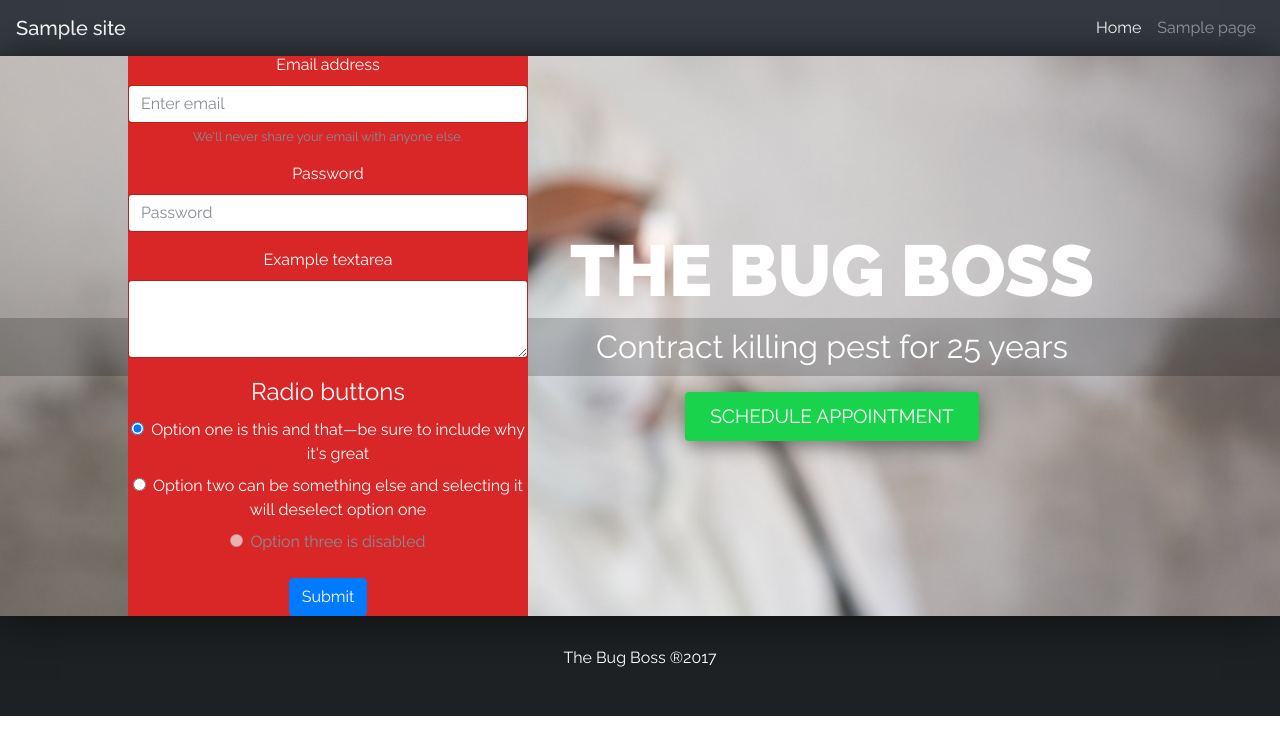
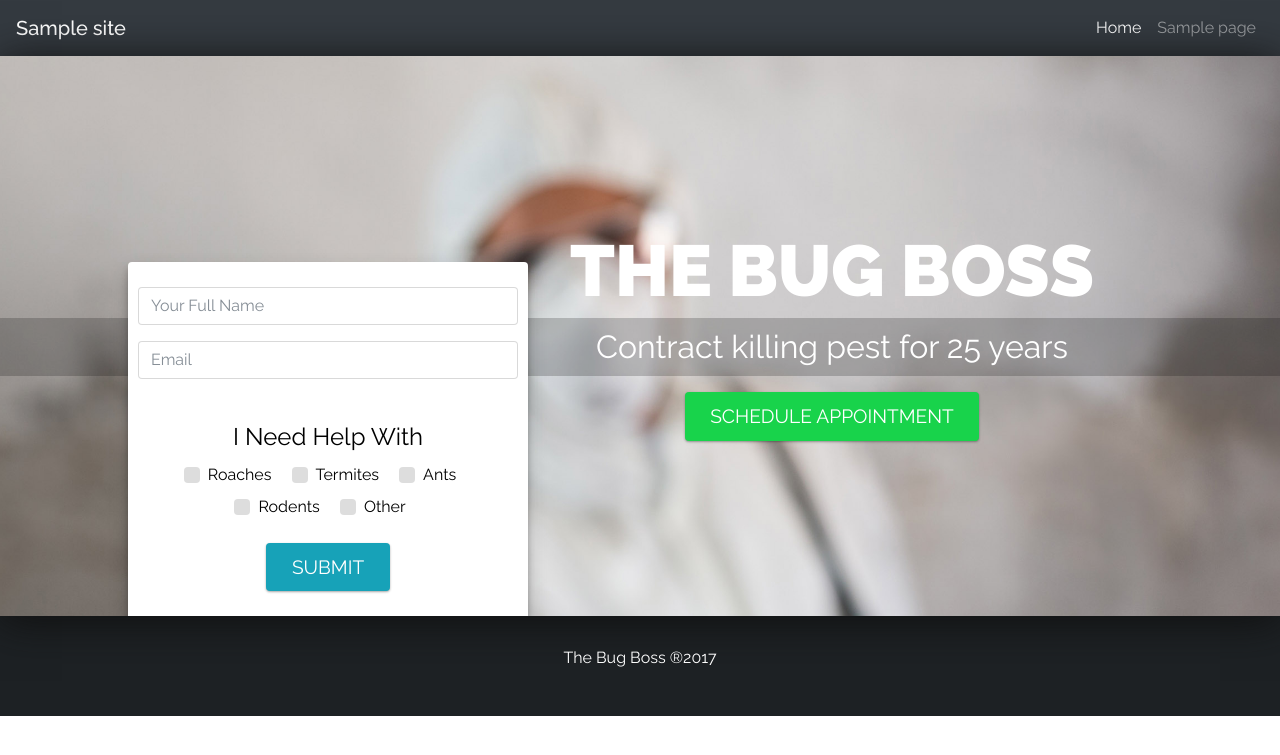
Before and after one commit to drewpyd85/Bugboss, a WordPress theme: template wp-content/themes/understrap/page-templates/home.php in a window 1280 px wide; the page is wider, and only the part inside the window is pictured. Shown: the top 755 px of that part. Run offline with PHP 8.4 and a stand-in for WordPress, Linux system fonts and the light colour scheme; the site name, menu and one post (Sample post) are stand-ins, and other content is empty; some libraries are stand-ins or nearby versions.

Commit message:
adjusted form

```diff
--- a/wp-content/themes/understrap/page-templates/inc/home-hero.php
+++ b/wp-content/themes/understrap/page-templates/inc/home-hero.php
@@ -21,47 +21,57 @@
 
         </div>
 
-        <div class="hero-form">
+        <div class="hero-form rounded-top">
 
                 <form>
+
                     <div class="form-group">
-                        <label for="exampleInputEmail1">Email address</label>
-                        <input type="email" class="form-control" id="exampleInputEmail1" aria-describedby="emailHelp" placeholder="Enter email">
-                        <small id="emailHelp" class="form-text text-muted">We'll never share your email with anyone else.</small>
-                    </div>
-                    <div class="form-group">
-                        <label for="exampleInputPassword1">Password</label>
-                        <input type="password" class="form-control" id="exampleInputPassword1" placeholder="Password">
+<!--                        <label for="exampleInputName1">Name</label>-->
+                        <input type="name" class="form-control" id="exampleInputName1" aria-describedby="nameHelp" placeholder="Your Full Name">
                     </div>
 
                     <div class="form-group">
-                        <label for="exampleTextarea">Example textarea</label>
-                        <textarea class="form-control" id="exampleTextarea" rows="3"></textarea>
+<!--                        <label for="exampleInputEmail1">Email</label>-->
+                        <input type="email" class="form-control" id="exampleInputEmail1" placeholder="Email">
+                        <small id="emailHelp" class="form-text text-muted">We'll never share your email with anyone else.</small>
                     </div>
 
                     <fieldset class="form-group">
-                        <legend>Radio buttons</legend>
-                        <div class="form-check">
-                            <label class="form-check-label">
-                                <input type="radio" class="form-check-input" name="optionsRadios" id="optionsRadios1" value="option1" checked>
-                                Option one is this and that&mdash;be sure to include why it's great
-                            </label>
-                        </div>
-                        <div class="form-check">
-                        <label class="form-check-label">
-                            <input type="radio" class="form-check-input" name="optionsRadios" id="optionsRadios2" value="option2">
-                            Option two can be something else and selecting it will deselect option one
-                          </label>
-                        </div>
-                        <div class="form-check disabled">
-                        <label class="form-check-label">
-                            <input type="radio" class="form-check-input" name="optionsRadios" id="optionsRadios3" value="option3" disabled>
-                            Option three is disabled
-                          </label>
-                        </div>
+                        <legend>I Need Help With</legend>
+
+                        <label class="custom-control custom-checkbox">
+                          <input type="checkbox" class="custom-control-input">
+                          <span class="custom-control-indicator"></span>
+                          <span class="custom-control-description">Roaches</span>
+                        </label>
+
+                        <label class="custom-control custom-checkbox">
+                          <input type="checkbox" class="custom-control-input">
+                          <span class="custom-control-indicator"></span>
+                          <span class="custom-control-description">Termites</span>
+                        </label>
+
+                        <label class="custom-control custom-checkbox">
+                          <input type="checkbox" class="custom-control-input">
+                          <span class="custom-control-indicator"></span>
+                          <span class="custom-control-description">Ants</span>
+                        </label>
+
+                        <label class="custom-control custom-checkbox">
+                          <input type="checkbox" class="custom-control-input">
+                          <span class="custom-control-indicator"></span>
+                          <span class="custom-control-description">Rodents</span>
+                        </label>
+
+                        <label class="custom-control custom-checkbox">
+                          <input type="checkbox" class="custom-control-input">
+                          <span class="custom-control-indicator"></span>
+                          <span class="custom-control-description">Other</span>
+                        </label>
+
                     </fieldset>
 
-                      <button type="submit" class="btn btn-primary">Submit</button>
+                    <button type="submit" class="btn btn-primary bg-info text-white">Submit</button>
             </form>
 
         </div>
```
Also changed, not shown: wp-content/themes/understrap/sass/theme/_theme_variables.scss (+33 -15 lines), wp-content/themes/understrap/sass/theme/page-scss/home-hero.scss (+26 -21 lines), wp-content/themes/understrap/css/theme.css, wp-content/themes/understrap/css/theme.min.css, 1 other file.
